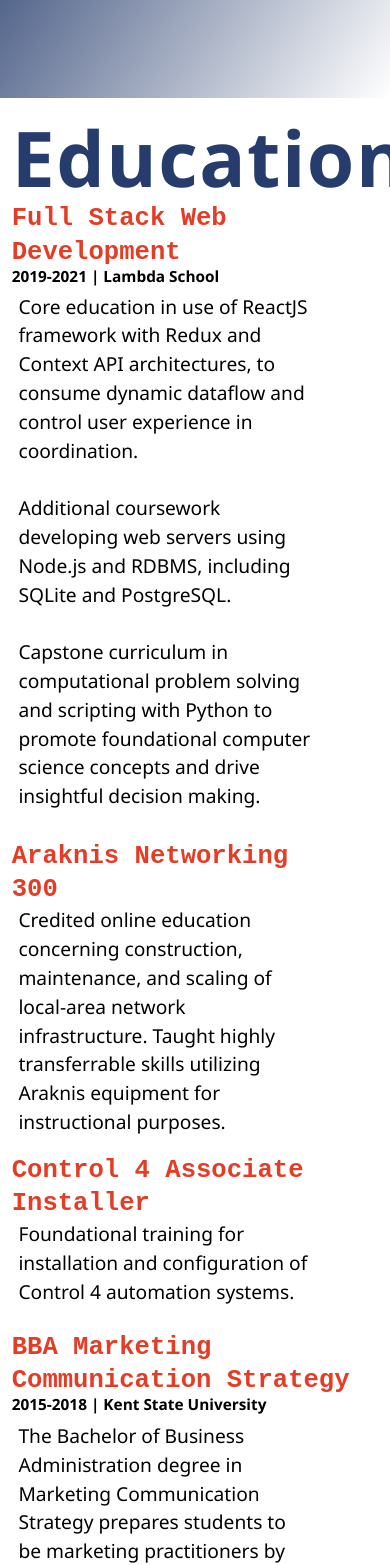
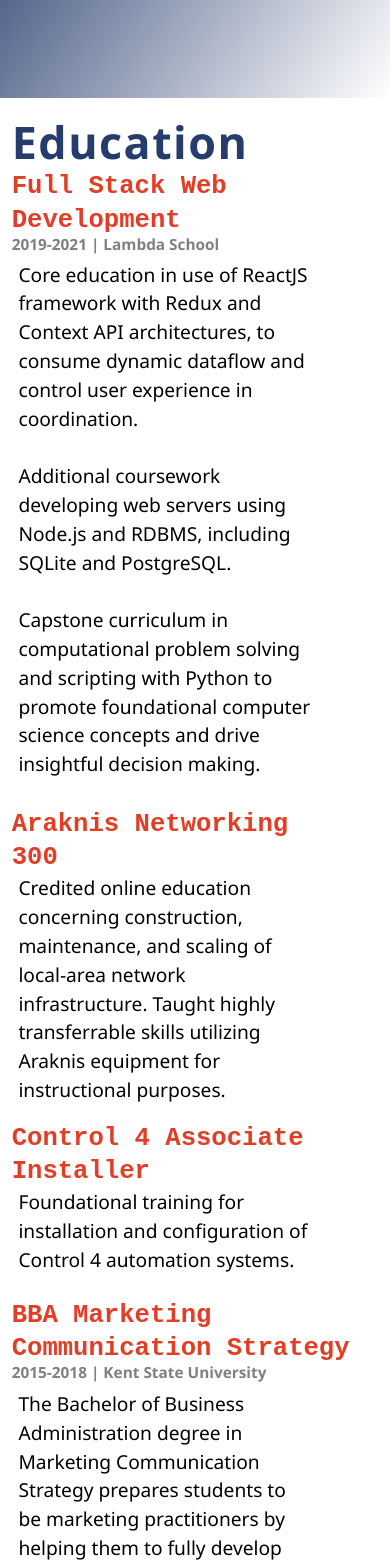
Before and after one commit to AvantGov/resume, a React (Create React App) app in the folder client/: page / in a window 390 px wide. Shown: the part 2170-3735 px from the top of the page. Built offline with nearby package versions, Linux system fonts and the light colour scheme; a web font is replaced by a local one.

Commit message:
some hot fixes

```diff
--- a/client/src/CSS/Home/Education.css
+++ b/client/src/CSS/Home/Education.css
@@ -29,6 +29,7 @@
     font-weight: 600;
     font-size: 2rem;
     padding-bottom: 2.5%;
+    color: #808080;
 }
 
 .descFrame__progDesc {
@@ -102,6 +103,7 @@
     font-weight: 600;
     font-size: 2rem;
     padding-bottom: 2.5%;
+    color: #808080;
 }
 
 .descFrame__desc {
@@ -124,6 +126,7 @@
     font-weight: 600;
     font-size: 2.5rem;
     padding: 0 0 1.5% 0;
+    color: #808080;
 }
 
 .minorFrame__minor {
@@ -197,4 +200,7 @@
     .minorFrame__minor {
         font-size: 1.4rem;
     }
+    .Edu__header {
+        font-size: 3.5rem;
+    }
 }
--- a/client/src/Components/Footer.js
+++ b/client/src/Components/Footer.js
@@ -17,7 +17,7 @@
                 <Contact />
                 <SiteMap />
             </div>
-            <iframe
+            {/* <iframe
                 src="https://open.spotify.com/embed/playlist/6a6WHsODpZRCD4lUwyYVdN"
                 title='AvantGov HQ Playlist'
                 width="100%"
@@ -26,7 +26,7 @@
                 allowtransparency="true"
                 allow="encrypted-media"
                 className='Footer__spotify'>
-            </iframe>
+            </iframe> */}
         </div>
     )
 };
```
